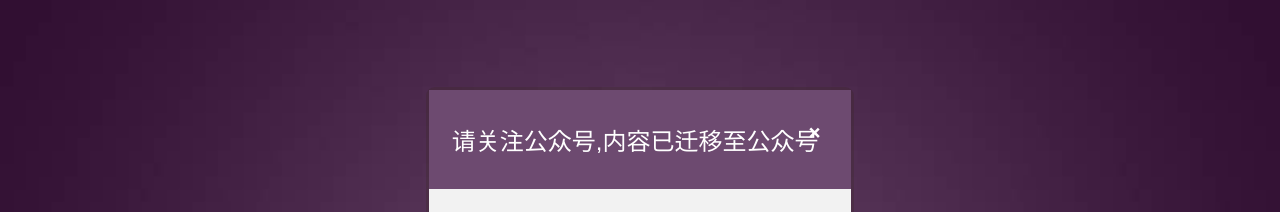
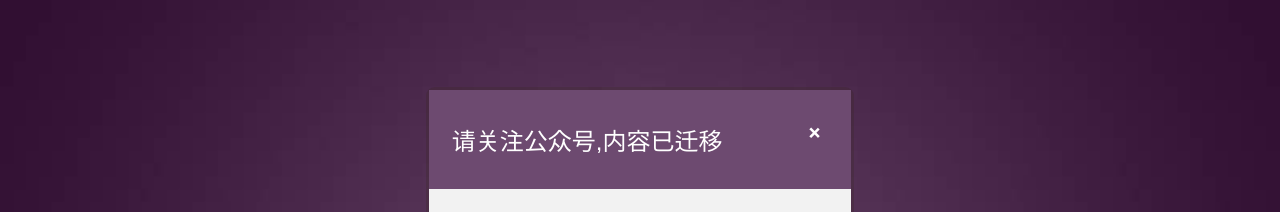
Before and after one commit to cppentry/cppentry.github.io, a plain HTML site: page 404.html in a window 1280 px wide. Shown: the top 212 px of the page. Drawn offline with Linux system fonts and the light colour scheme.

Commit message:
Update 404.html

```diff
--- a/404.html
+++ b/404.html
@@ -14,7 +14,7 @@
 <div class="message warning">
 <div class="inset">
 	<div class="login-head">
-		<h1>请关注公众号,内容已迁移至公众号</h1>
+		<h1>请关注公众号,内容已迁移</h1>
 		 <div class="alert-close"> </div>
 	</div>
 		<form>
```
